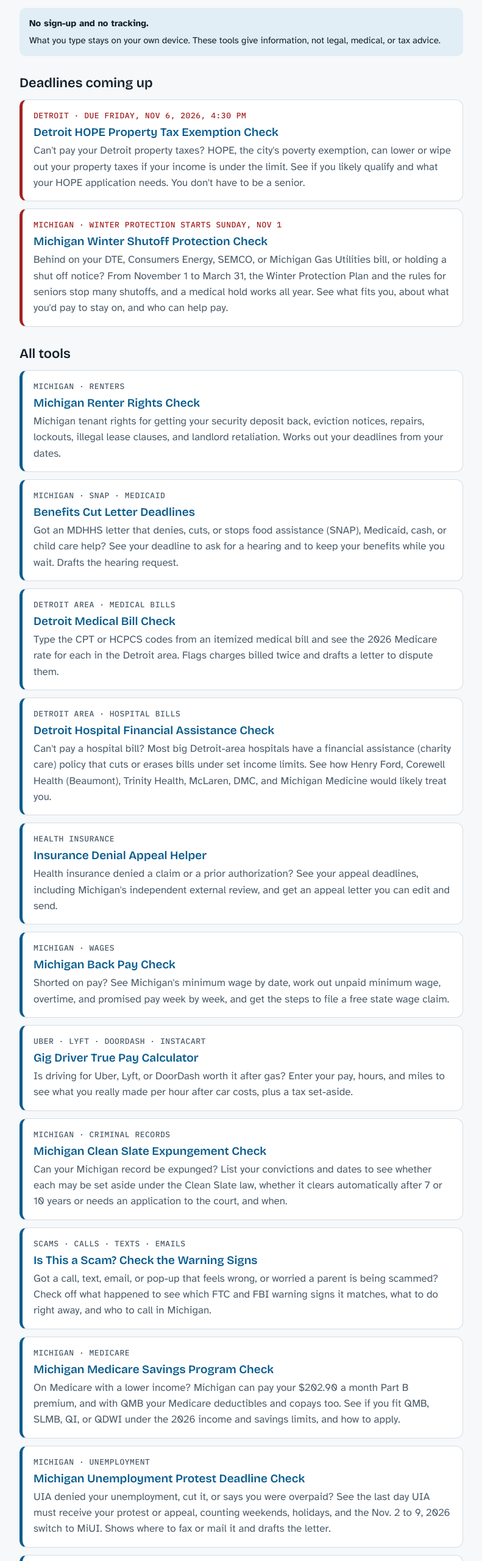
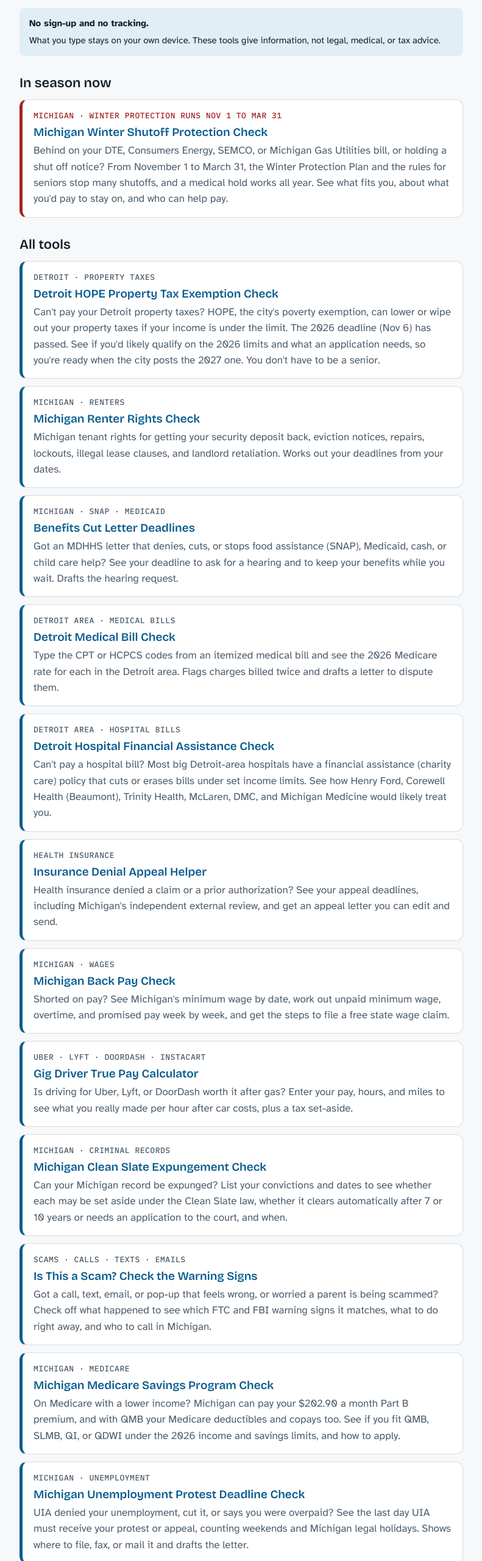
Before and after one commit to free-to-all-ai/tools, a plain HTML site: page index.html in a window 1280 px wide. Shown: the part 220-2780 px from the top of the page at 61% size, without its empty margins (244-1035 px from the left). Drawn offline with nearby package versions, Linux system fonts and the light colour scheme.

Commit message:
Update deadline text that had passed
The Detroit HOPE deadline (Nov 6, 2026) has passed, so the homepage no
longer lists it as coming up. Its card moves to All tools and says the
2026 deadline is over, and the page title, description, and link
preview drop the due date. The tool itself already showed the deadline
as passed.

UIA's switch to MiUI finished Nov 9, 2026 (LEO release, Nov 9), so the
unemployment tool, its homepage card, and the README no longer describe
the Nov 2 to 9 shutdown as ahead. The date math for notices from that
stretch is unchanged.

The winter shutoff card now says protection runs Nov 1 to Mar 31.
Sitemap dates updated for the three changed pages. Checked Nov 14, 2026.

Co-Authored-By: Claude Fable 5.2 <noreply@anthropic.com>
Claude-Session: https://claude.ai/code/session_01MVRMsMwzsgmDkhtZdYY4EV

```diff
--- a/index.html
+++ b/index.html
@@ -98,15 +98,10 @@ footer { font-size: 14px; color: var(--muted); display: grid; gap: 8px; border-t
   </header>
 
   <section aria-labelledby="h-soon">
-    <h2 id="h-soon">Deadlines coming up</h2>
+    <h2 id="h-soon">In season now</h2>
     <ul class="tools">
       <li class="tool urgent">
-        <span class="when">Detroit · Due Friday, Nov 6, 2026, 4:30 PM</span>
-        <h3><a href="hope-exemption/">Detroit HOPE Property Tax Exemption Check</a></h3>
-        <p>Can't pay your Detroit property taxes? HOPE, the city's poverty exemption, can lower or wipe out your property taxes if your income is under the limit. See if you likely qualify and what your HOPE application needs. You don't have to be a senior.</p>
-      </li>
-      <li class="tool urgent">
-        <span class="when">Michigan · Winter protection starts Sunday, Nov 1</span>
+        <span class="when">Michigan · Winter protection runs Nov 1 to Mar 31</span>
         <h3><a href="shutoff-protection/">Michigan Winter Shutoff Protection Check</a></h3>
         <p>Behind on your DTE, Consumers Energy, SEMCO, or Michigan Gas Utilities bill, or holding a shut off notice? From November 1 to March 31, the Winter Protection Plan and the rules for seniors stop many shutoffs, and a medical hold works all year. See what fits you, about what you'd pay to stay on, and who can help pay.</p>
       </li>
@@ -117,6 +112,11 @@ footer { font-size: 14px; color: var(--muted); display: grid; gap: 8px; border-t
   <section aria-labelledby="h-all">
     <h2 id="h-all">All tools</h2>
     <ul class="tools">
+      <li class="tool">
+        <span class="where">Detroit · Property taxes</span>
+        <h3><a href="hope-exemption/">Detroit HOPE Property Tax Exemption Check</a></h3>
+        <p>Can't pay your Detroit property taxes? HOPE, the city's poverty exemption, can lower or wipe out your property taxes if your income is under the limit. The 2026 deadline (Nov 6) has passed. See if you'd likely qualify on the 2026 limits and what an application needs, so you're ready when the city posts the 2027 one. You don't have to be a senior.</p>
+      </li>
       <li class="tool">
         <span class="where">Michigan · Renters</span>
         <h3><a href="renter-rights/">Michigan Renter Rights Check</a></h3>
@@ -170,7 +170,7 @@ footer { font-size: 14px; color: var(--muted); display: grid; gap: 8px; border-t
       <li class="tool">
         <span class="where">Michigan · Unemployment</span>
         <h3><a href="uia-protest/">Michigan Unemployment Protest Deadline Check</a></h3>
-        <p>UIA denied your unemployment, cut it, or says you were overpaid? See the last day UIA must receive your protest or appeal, counting weekends, holidays, and the Nov. 2 to 9, 2026 switch to MiUI. Shows where to fax or mail it and drafts the letter.</p>
+        <p>UIA denied your unemployment, cut it, or says you were overpaid? See the last day UIA must receive your protest or appeal, counting weekends and Michigan legal holidays. Shows where to file, fax, or mail it and drafts the letter.</p>
       </li>
       <li class="tool">
         <span class="where">Michigan · Tax credits</span>
--- a/sitemap.xml
+++ b/sitemap.xml
@@ -1,7 +1,7 @@
 <?xml version="1.0" encoding="UTF-8"?>
 <urlset xmlns="http://www.sitemaps.org/schemas/sitemap/0.9">
-  <url><loc>https://free-to-all-ai.github.io/tools/</loc><lastmod>2026-10-31</lastmod></url>
-  <url><loc>https://free-to-all-ai.github.io/tools/hope-exemption/</loc><lastmod>2026-10-31</lastmod></url>
+  <url><loc>https://free-to-all-ai.github.io/tools/</loc><lastmod>2026-11-14</lastmod></url>
+  <url><loc>https://free-to-all-ai.github.io/tools/hope-exemption/</loc><lastmod>2026-11-14</lastmod></url>
   <url><loc>https://free-to-all-ai.github.io/tools/shutoff-protection/</loc><lastmod>2026-10-31</lastmod></url>
   <url><loc>https://free-to-all-ai.github.io/tools/renter-rights/</loc><lastmod>2026-10-31</lastmod></url>
   <url><loc>https://free-to-all-ai.github.io/tools/benefits-deadlines/</loc><lastmod>2026-10-31</lastmod></url>
@@ -13,7 +13,7 @@
   <url><loc>https://free-to-all-ai.github.io/tools/scam-check/</loc><lastmod>2026-10-31</lastmod></url>
   <url><loc>https://free-to-all-ai.github.io/tools/hospital-aid/</loc><lastmod>2026-10-31</lastmod></url>
   <url><loc>https://free-to-all-ai.github.io/tools/medicare-savings/</loc><lastmod>2026-10-31</lastmod></url>
-  <url><loc>https://free-to-all-ai.github.io/tools/uia-protest/</loc><lastmod>2026-10-31</lastmod></url>
+  <url><loc>https://free-to-all-ai.github.io/tools/uia-protest/</loc><lastmod>2026-11-14</lastmod></url>
   <url><loc>https://free-to-all-ai.github.io/tools/tax-credits/</loc><lastmod>2026-10-31</lastmod></url>
   <url><loc>https://free-to-all-ai.github.io/tools/free-college/</loc><lastmod>2026-10-31</lastmod></url>
   <url><loc>https://free-to-all-ai.github.io/tools/medicaid-rides/</loc><lastmod>2026-10-31</lastmod></url>
```
Also changed, not shown: hope-exemption/index.html (+4 -4 lines), uia-protest/index.html (+1 -1 lines), og/hope-exemption.png, 1 other file.
